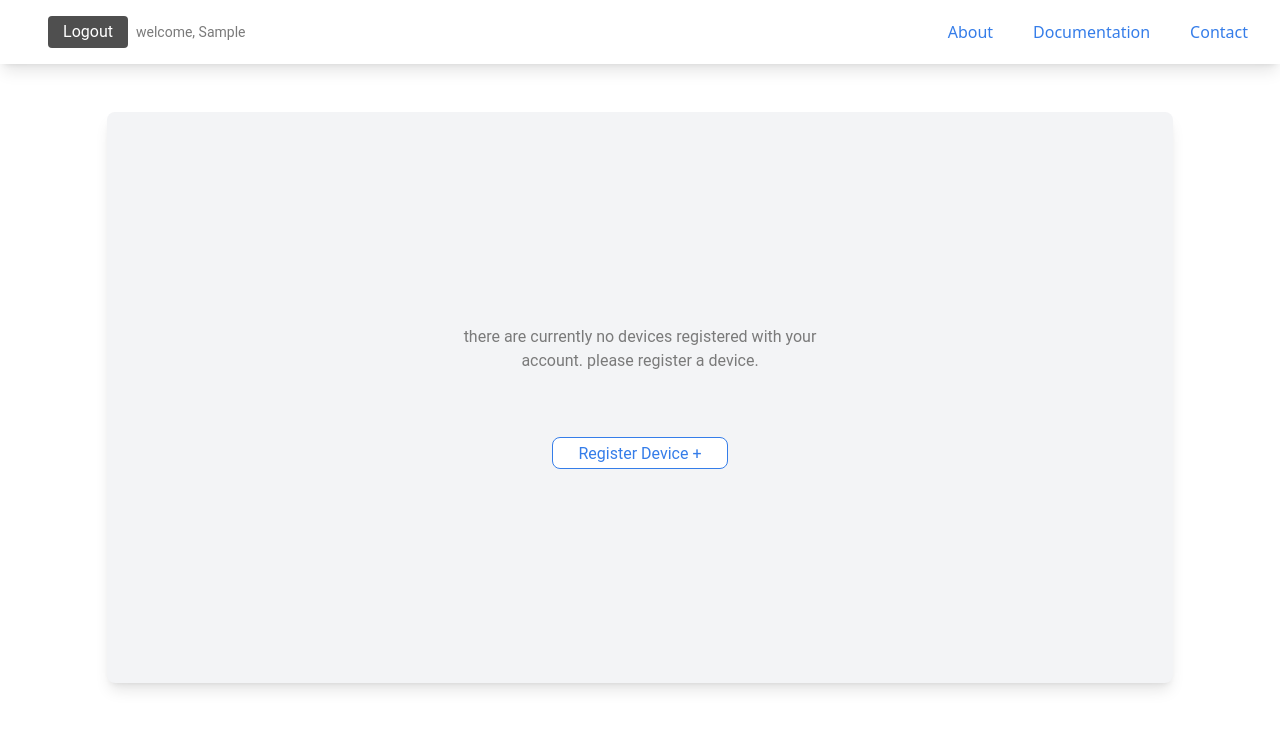
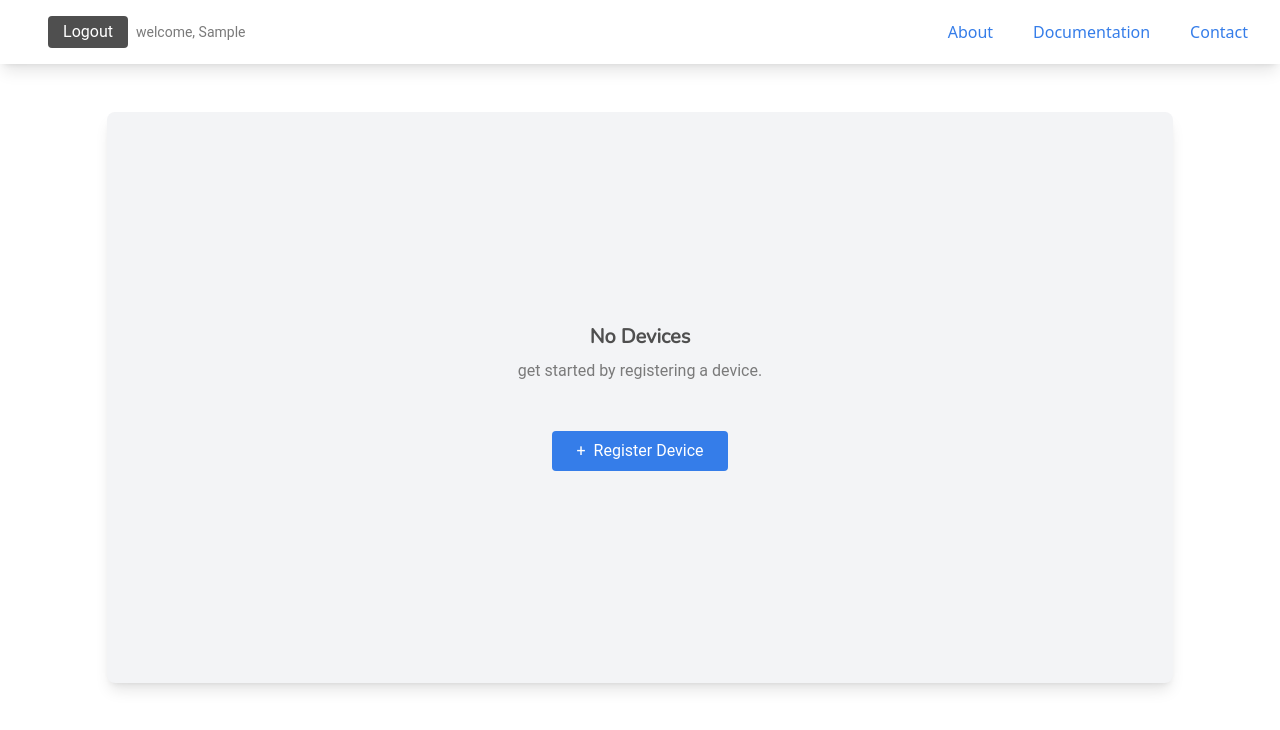
Before and after one commit to ryanpepe2000/mscs710-backend, a Flask app: page /dashboard in a window 1280 px wide. Shown: the top 730 px of the page. Run offline with Flask 2, Linux system fonts and the light colour scheme; the visitor is signed in with stand-in values (Sample User, id 1); data comes from the database, SQL or seed files in the repository; data that the repository does not hold is empty; parts of the project's set-up code (start-up, migrations or seed data) failed here and were passed over.

Commit message:
Finalized Dashboard Logic for No Registered Devices

```diff
--- a/matrix-server/app/static/main.css
+++ b/matrix-server/app/static/main.css
@@ -508,6 +508,10 @@ Ensure the default browser behavior of the `hidden` attribute.
   margin: 1rem;
 }
 
+.m-6{
+  margin: 1.5rem;
+}
+
 .mx-auto{
   margin-left: auto;
   margin-right: auto;
@@ -550,8 +554,12 @@ Ensure the default browser behavior of the `hidden` attribute.
   margin-top: 1.25rem;
 }
 
-.mb-16{
-  margin-bottom: 4rem;
+.mb-2{
+  margin-bottom: 0.5rem;
+}
+
+.mb-12{
+  margin-bottom: 3rem;
 }
 
 .block{
@@ -592,6 +600,10 @@ Ensure the default browser behavior of the `hidden` attribute.
 
 .h-full{
   height: 100%;
+}
+
+.h-10{
+  height: 2.5rem;
 }
 
 .h-16{
@@ -735,6 +747,10 @@ Ensure the default browser behavior of the `hidden` attribute.
   padding-top: 2.5rem;
 }
 
+.pr-2{
+  padding-right: 0.5rem;
+}
+
 .pb-4{
   padding-bottom: 1rem;
 }
@@ -768,6 +784,11 @@ Ensure the default browser behavior of the `hidden` attribute.
 .text-xl{
   font-size: 1.25rem;
   line-height: 1.75rem;
+}
+
+.text-base{
+  font-size: 1rem;
+  line-height: 1.5rem;
 }
 
 .font-bold{
@@ -1146,6 +1167,11 @@ Ensure the default browser behavior of the `hidden` attribute.
     line-height: 2rem;
   }
 
+  .md\:text-xl{
+    font-size: 1.25rem;
+    line-height: 1.75rem;
+  }
+
   .md\:text-base{
     font-size: 1rem;
     line-height: 1.5rem;
--- a/matrix-server/app/templates/dash/dashboard.html
+++ b/matrix-server/app/templates/dash/dashboard.html
@@ -3,7 +3,7 @@
 Matrix - Dashboard
 {% endblock %}
 {% block content %}
-    <div class="z-0 w-screen h-5/6 md:flex items-center justify-center flex-col">
+    <div class="z-0 w-screen h-5/6 flex items-center justify-center flex-col">
         {% if devices != None %}
             <!-- Dashboard Sub Menu -->
             <div class="flex flex-row justify-between">
@@ -16,13 +16,19 @@ Matrix - Dashboard
                 <div></div>
 
                 <!-- Sub Cards for Metric Data -->
-                <div></div>
+                <div class="flex flex-row">
+                    <!-- High-level Metrics -->
+                    <div></div>
+                    <!-- Process Metrics -->
+                    <div></div>
+                </div>
             </div>
-
         {% else %}
-            <div class="flex flex-col w-5/6 h-full md:m-12 items-center justify-center bg-gray-100 rounded-lg shadow-lg">
-                <p class="w-96 mb-16 text-center text-sm md:text-base text-matrix_gray-100 font-['roboto']">there are currently no devices registered with your account. please register a device.</p>
-                <button type="button" class="h-8 w-44 bg-white btn-outline-blue">Register Device <span>&#43;</span></button>
+            <!-- No Devices Registered -->
+            <div class="flex flex-col w-5/6 h-full m-6 md:m-12 items-center justify-center bg-gray-100 rounded-lg shadow-lg">
+                <h1 class="mb-2 text-center text-base md:text-xl text-matrix_gray-200 font-matrix_body font-bold">No Devices</h1>
+                <p class="w-96 mb-12 text-center text-sm md:text-base text-matrix_gray-100 font-['roboto']">get started by registering a device.</p>
+                <button type="button" class="h-10 w-44 btn-solid-blue"><span class="pr-2">&#43;</span>Register Device</button>
             </div>
         {% endif %}
     </div>
```
